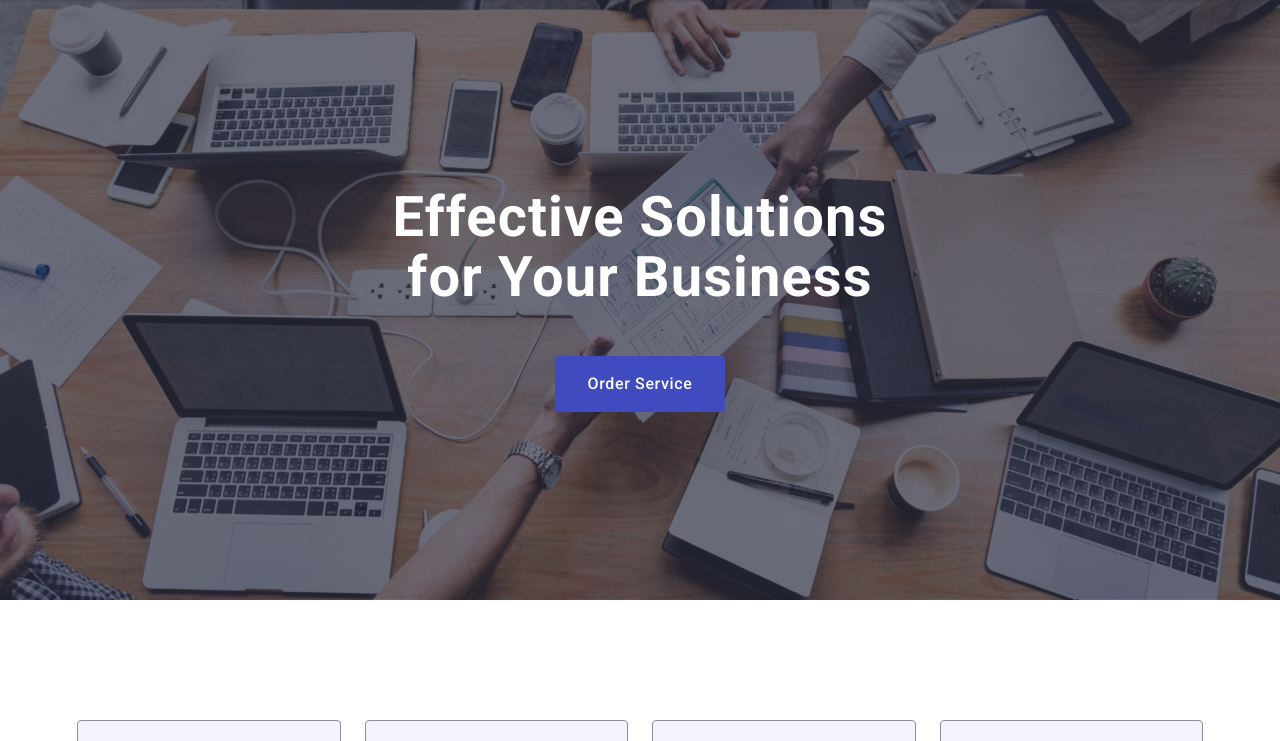
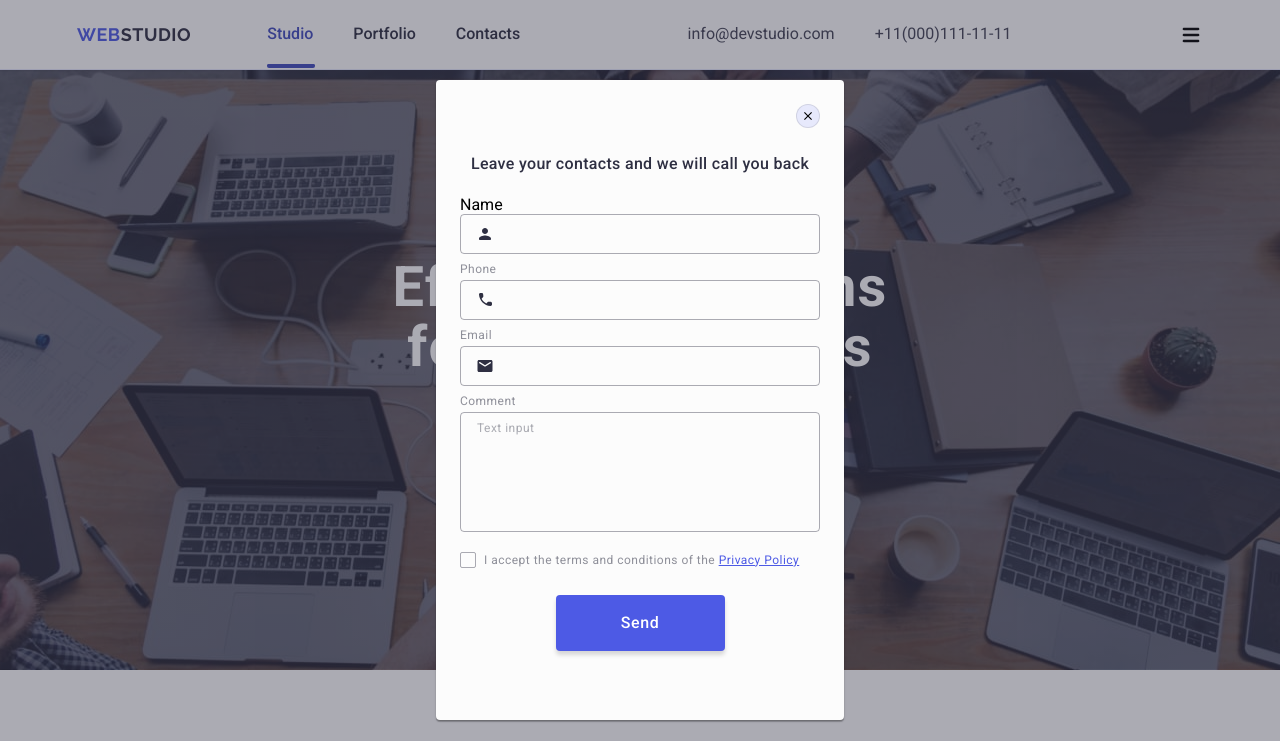
Before and after one commit to AndreyTara/goit-markup-hw-05, a plain HTML site: page index.html in a window 1280 px wide. Both pictures are taken after a click on the button "Order Service". Shown: the top 741 px of the page. Drawn offline with nearby package versions, Linux system fonts and the light colour scheme.

Commit message:
adapt-modal

```diff
--- a/css/styles.css
+++ b/css/styles.css
@@ -910,7 +910,7 @@ nav {
 }
 .modal {
   position: absolute;
-  --mod-height: 640px;
+  --mod-height: calc(640px);
   --mod-width: calc(100% - 32px);
   top: max(0px, calc(50% - var(--mod-height) / 2));
   bottom: max(0px, calc(50% - var(--mod-height) / 2));
@@ -919,14 +919,15 @@ nav {
   /* top: 50%;
   left: 50%;
   transform: translate(-50%, -50%) scale(1);
-  width: 408px; */
-  /* min-height: 584px; */
+  width: 408px;
+  min-height: 584px; */
   background-color: #fcfcfc;
   box-shadow: 0px 1px 1px 0px rgba(0, 0, 0, 0.14),
     0px 1px 3px 0px rgba(0, 0, 0, 0.12), 0px 2px 1px 0px rgba(0, 0, 0, 0.2);
   border-radius: 4px;
   transition: transform 250ms cubic-bezier(0.4, 0, 0.2, 1);
-  padding: 72px 24px 24px 24px;
+  /* padding: 72px 24px 24px 24px; */
+  padding: 72px 16px 24px 16px;
   overflow: auto;
 }
 
@@ -983,7 +984,7 @@ nav {
   text-align: center;
   letter-spacing: 0.02em;
   color: #2e2f42;
-  margin-bottom: 16px;
+  padding-bottom: 16px;
 }
 
 .modal-form {
@@ -992,15 +993,14 @@ nav {
 }
 
 .modal-form-field {
-  margin-bottom: 8px;
+  padding-bottom: 8px;
   position: relative;
 }
 .modal-form-field.comment {
-  margin-bottom: 16px;
+  padding-bottom: 16px;
   position: relative;
 }
 .modal-form-field.checkbox {
-  margin-bottom: 24px;
   position: relative;
 }
 .modal-form-label {
@@ -1009,7 +1009,9 @@ nav {
   letter-spacing: 0.04em;
   color: #8e8f99;
   display: block;
-  margin-bottom: 4px;
+  padding-bottom: 4px;
+  display: flex;
+  gap: 8px;
 }
 
 .modal-form-box {
@@ -1084,8 +1086,17 @@ nav {
   line-height: 1.17;
   letter-spacing: 0.04em;
   color: #8e8f99;
+  display: flex;
+  flex-direction: column;
+  padding-left: 24px;
+  position: relative;
 }
+
 .modal-privacy-item {
+  position: absolute;
+  left: 0;
+  top: 50%;
+  transform: translateY(-50%);
   width: 16px;
   height: 16px;
   border: 1px solid #2e2f4266;
@@ -1110,6 +1121,7 @@ nav {
 
 .modal-submit-btn {
   margin: 0 auto;
+  margin-top: 20px;
   border-radius: 4px;
   box-shadow: 0px 4px 4px 0px rgba(0, 0, 0, 0.15);
   min-width: 169px;
@@ -1187,6 +1199,16 @@ nav {
   .portfolio-box-img {
     height: 300px;
   }
+
+  .modal {
+    min-width: 408px;
+    min-height: 584px;
+    padding: 72px 24px 24px 24px;
+  }
+
+  .modal-privacy-label {
+    flex-direction: row;
+  }
 }
 
 @media screen and (min-width: 1200px) {
@@ -1249,4 +1271,8 @@ nav {
   .portfolio-item {
     width: calc((100% - 2 * 24px) / 3);
   }
+  .modal {
+    min-width: 408px;
+    min-height: 584px;
+  }
 }
--- a/index.html
+++ b/index.html
@@ -18,7 +18,7 @@
   </head>
 
   <body>
-    <!-- <header class="header">
+    <header class="header">
         <div class="header-container container">
           <nav class="header-menu" >
             <a
@@ -187,7 +187,7 @@
             </div>
           </div>
         </div>
-      </header> -->
+      </header>
 
     <main class="main">
       <section class="hero">
@@ -199,7 +199,7 @@
         </div>
       </section>
 
-      <section class="skills section">
+      <!-- <section class="skills section">
         <div class="skills-container container">
           <h2 class="visually-hidden">Skills</h2>
           <ul class="skills-list">
@@ -253,9 +253,9 @@
             </li>
           </ul>
         </div>
-      </section>
+      </section> -->
 
-      <section class="team section">
+      <!-- <section class="team section">
         <div class="team-container container">
           <h2 class="team-title title">Our Team</h2>
           <ul class="team-list">
@@ -447,9 +447,9 @@
             </li>
           </ul>
         </div>
-      </section>
+      </section> -->
 
-      <section class="portfolio section">
+      <!-- <section class="portfolio section">
         <div class="portfolio-conteiner container">
           <h2 class="portfolio-title title">Our Portfolio</h2>
           <ul class="portfolio-list">
@@ -707,16 +707,13 @@
             </li>
           </ul>
         </div>
-      </section>
+      </section> -->
     </main>
-
-    <!-- <footer class="footer">
+    <!--
+    <footer class="footer">
       <div class="footer-container container">
         <div class="footer-content">
-            <a
-              class="footer-content-logo logo footer-title"
-              href="./index.html"
-            >
+          <a class="footer-content-logo logo footer-title" href="./index.html">
             Web<span class="footer-logo-white">Studio</span></a
           >
           <p class="footer-content-text">
@@ -780,19 +777,17 @@
       </div>
     </footer> -->
 
-    <!-- <div class="backdrop" id="backdrop">
-        <div class="modal">
+    <div class="backdrop" id="backdrop">
+      <div class="modal container">
         <button type="button" class="modal-close-btn" id="backdrop-close">
           <svg class="modal-close-icon" width="8" height="8">
             <use href="./images/icons.svg#icon-close"></use>
           </svg>
         </button>
-          <p class="modal-title">
-            Leave your contacts and we will call you back
-          </p>
+        <p class="modal-title">Leave your contacts and we will call you back</p>
         <form class="modal-form">
           <div class="modal-form-field">
-              <label class="modal-form-label" for="user-name">Name</label>
+            <label class="modal-form-label" for="user-name"></label>Name</label>
             <div class="modal-form-box">
               <input
                 class="modal-form-input"
@@ -800,14 +795,16 @@
                 name="user-name"
                 placeholder=""
                 id="user-name"
+                required
               />
               <svg class="modal-form-icon" width="18" height="24">
                 <use href="./images/icons.svg#icon-person"></use>
               </svg>
             </div>
           </div>
+
           <div class="modal-form-field">
-              <label class="modal-form-label" for="user-phone">Phone</label>
+            <label class="modal-form-label" for="user-phone" >Phone</label>
             <div class="modal-form-box">
               <input
                 class="modal-form-input"
@@ -815,14 +812,16 @@
                 name="user-phone"
                 placeholder=""
                 id="user-phone"
+                required
               />
               <svg class="modal-form-icon" width="18" height="24">
                 <use href="./images/icons.svg#icon-phone"></use>
               </svg>
             </div>
           </div>
+
           <div class="modal-form-field">
-              <label class="modal-form-label" for="user-email">Email</label>
+            <label class="modal-form-label" for="user-email" >Email</label>
             <div class="modal-form-box">
               <input
                 class="modal-form-input"
@@ -830,14 +829,16 @@
                 name="user-email"
                 placeholder=""
                 id="user-email"
+                required
               />
               <svg class="modal-form-icon" width="18" height="24">
                 <use href="./images/icons.svg#icon-email"></use>
               </svg>
             </div>
           </div>
+
           <div class="modal-form-field comment">
-              <label class="modal-form-label" for="user-comment">Comment</label>
+            <label class="modal-form-label" for="user-comment" >Comment</label>
             <textarea
               class="modal-form-comment"
               name="user-comment"
@@ -852,6 +853,7 @@
               name="user-privacy"
               id="user-privacy"
               value="true"
+              required
             />
             <label class="modal-privacy-label" for="user-privacy">
               <span class="modal-privacy-item"
@@ -859,19 +861,18 @@
                   <use
                     href="./images/icons.svg#icon-check-click"
                   ></use></svg></span
-                >I accept the terms and conditions of the &#160;<a
+              >
+              I accept the terms and conditions of the&#160;<a
                 class="modal-privacy-text"
                 href=""
                 >Privacy Policy</a
               >
             </label>
           </div>
-            <button class="modal-submit-btn btn-fill" type="button">
-              Send
-            </button>
+          <button class="modal-submit-btn btn-fill" type="submit">Send</button>
         </form>
       </div>
-      </div> -->
+    </div>
 
     <script src="./script/script.js"></script>
   </body>
```
Also changed, not shown: images/img-click.jpg (added). Lines whose indentation alone changed are shown as unchanged.
